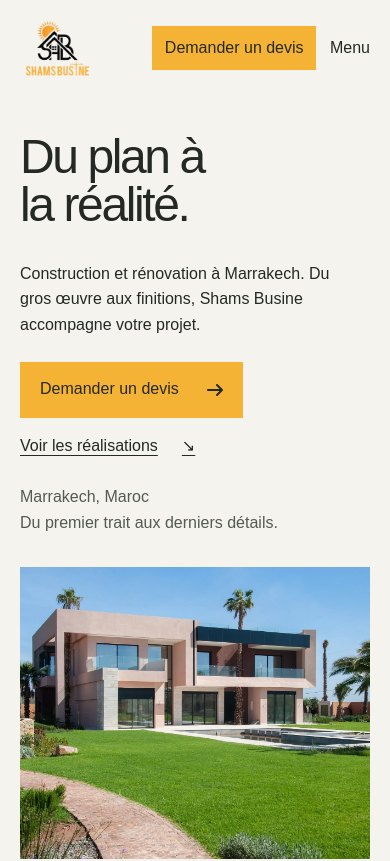
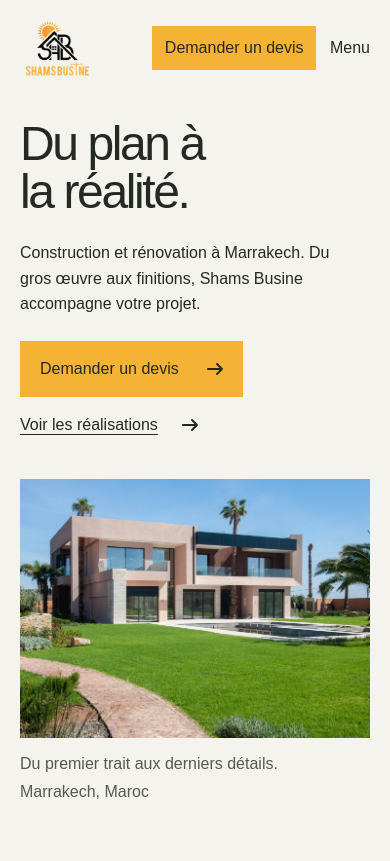
Before and after one commit to yassinejoundi/shamsbusine, a Next.js app: page / in a window 390 px wide. Shown: the top 861 px of the page. Built offline with nearby package versions, Linux system fonts and the light colour scheme; a web font is replaced by a local one.

Commit message:
feat(home): sharpen mobile enquiry flow

```diff
--- a/app/globals.css
+++ b/app/globals.css
@@ -57,12 +57,11 @@ section[id] { scroll-margin-block-start: 1.5rem; }
 .header-quote { min-height: 48px; }
 .mobile-menu { display: none; }
 .hero { padding-block-start: 2rem; }
-.hero h1 { margin-block-end: 3rem; }
-.hero-grid { display: grid; grid-template-columns: minmax(0, .8fr) minmax(0, 1.8fr); gap: 3.5rem; }
+.hero h1 { margin-block-end: 2.5rem; }
+.hero-grid { display: grid; grid-template-columns: minmax(0, .7fr) minmax(0, 1.9fr); gap: 3.5rem; }
 .hero-copy { display: flex; flex-direction: column; align-items: flex-start; }
-.hero-description { max-width: 33ch; }
+.hero-description { max-width: 31ch; font-size: 1.125rem; line-height: 1.6; }
 .hero-actions { margin-block-start: 2rem; display: flex; flex-direction: column; align-items: flex-start; gap: .6rem; }
-.hero-location { margin-block-start: auto; padding-block-start: 3rem; color: var(--secondary); }
 .photo { position: relative; overflow: hidden; background: var(--surface); }
 .photo img { object-fit: cover; }
 .hero-photo { aspect-ratio: 1.8; }
@@ -78,6 +77,7 @@ figcaption { display: flex; flex-wrap: wrap; justify-content: space-between; gap
 .work-portrait img { object-position: 34% center; }
 .work-portrait-figure figcaption { display: block; }
 .work-portrait-figure figcaption span { display: block; }
+.work-grid figcaption span:first-child { color: var(--ink); font-weight: 500; }
 .services { background: var(--ink); color: var(--ground); padding-block: 6rem; }
 .services-layout { display: grid; grid-template-columns: minmax(0, .9fr) minmax(0, 1.1fr); gap: 8%; }
 .services-intro p { margin-block: 2rem 1.5rem; max-width: 32ch; }
@@ -118,7 +118,7 @@ details > p { padding-block-start: 1rem; max-width: 53ch; }
 .contact-links { display: flex; flex-direction: column; align-items: flex-start; gap: .75rem; margin-block-start: 2rem; }
 .contact-links > a { display: inline-flex; align-items: center; min-height: 44px; gap: .7rem; overflow-wrap: anywhere; }
 .contact-links svg { width: 1rem; }
-.quote-form { display: flex; flex-direction: column; gap: 1.25rem; }
+.quote-form { display: flex; flex-direction: column; gap: 1.25rem; background: var(--ground); padding: 2rem; }
 .form-row { display: grid; grid-template-columns: minmax(0, 1fr) minmax(0, 1fr); gap: 1.25rem; }
 .quote-form label { display: flex; flex-direction: column; gap: .5rem; min-width: 0; font-weight: 500; }
 input, select, textarea { display: block; width: 100%; min-width: 0; border: 1px solid var(--input-edge); border-radius: 0; background: var(--ground); color: var(--ink); padding: .75rem; font-size: 1rem; font-weight: 400; }
@@ -136,9 +136,10 @@ textarea::placeholder { color: var(--secondary); }
 .footer-logo img { width: 85px; height: auto; }
 .footer-top nav, .footer-contact { display: flex; flex-direction: column; align-items: flex-start; gap: .3rem; }
 .footer-top nav a, .footer-contact a { display: flex; align-items: center; min-height: 36px; overflow-wrap: anywhere; }
+.footer-contact .footer-quote { color: var(--accent); margin-block-end: .6rem; min-height: 44px; }
 .footer-signature { font-size: clamp(2.9rem, 12.9vw, 12.5rem); line-height: 1.2; letter-spacing: -.065em; font-weight: 500; margin-block: 3rem 2rem; max-width: none; }
 .footer-bottom { display: flex; justify-content: space-between; align-items: center; gap: 1rem; flex-wrap: wrap; }
-.footer-bottom a { min-height: 44px; display: inline-flex; align-items: center; }
+.footer-bottom a { min-height: 44px; display: inline-flex; align-items: center; gap: 1rem; }
 
 @media (max-width: 1099px) {
   .site-header { min-height: 105px; position: relative; flex-wrap: wrap; }
@@ -155,8 +156,7 @@ textarea::placeholder { color: var(--secondary); }
   .mobile-menu[open] .menu-glyph::after { inset-block-start: 9px; transform: rotate(-45deg); }
   .hero-grid { grid-template-columns: minmax(0, 1fr) minmax(0, 1.4fr); gap: 2rem; }
   .hero-photo { aspect-ratio: 1.1; }
-  .hero-figure figcaption span:last-child { display: none; }
-  .hero-location { padding-block-start: 1.5rem; }
+  .hero-figure figcaption { flex-direction: column; }
   .services-layout { gap: 5%; }
   .service-list details { padding: 1rem; }
   .process-layout { gap: 5%; }
@@ -174,13 +174,12 @@ textarea::placeholder { color: var(--secondary); }
   .mobile-menu summary { font-size: 1rem; }
   .menu-glyph { display: none; }
   .mobile-menu nav { flex-direction: column; gap: .4rem; }
-  .hero { padding-block-start: 2.3rem; }
-  .hero h1 { max-width: 12ch; margin-block-end: 2rem; letter-spacing: -.05em; }
+  .hero { padding-block-start: 1.5rem; }
+  .hero h1 { max-width: 12ch; margin-block-end: 1.5rem; letter-spacing: -.05em; }
   .hero-grid, .section-intro, .work-grid, .services-layout, .process-layout, .company-layout, .questions, .quote-layout { grid-template-columns: minmax(0, 1fr); gap: 2rem; }
-  .hero-description { max-width: 37ch; }
+  .hero-description { max-width: 37ch; font-size: 1rem; }
   .hero-actions { margin-block-start: 1.5rem; gap: .4rem; }
-  .hero-location { margin-block-start: 1rem; padding-block-start: 0; }
-  .hero-photo { aspect-ratio: 1.2; }
+  .hero-photo { aspect-ratio: 1.35; }
   .hero-figure figcaption { max-width: 30ch; }
   .section-intro { margin-block-end: 2rem; }
   .section-intro > p { justify-self: start; max-width: 37ch; }
@@ -201,6 +200,7 @@ textarea::placeholder { color: var(--secondary); }
   .faq-list details { padding-inline: 1rem; }
   .quote-copy > p { margin-block-start: 1.5rem; }
   .form-row { grid-template-columns: minmax(0, 1fr); }
+  .quote-form { padding: 1.25rem; }
   .site-footer { padding-block-start: 3rem; }
   .footer-top { grid-template-columns: minmax(0, 1fr) minmax(0, 1.4fr); gap: 2rem 1rem; }
   .footer-contact { grid-column: auto; }
@@ -217,6 +217,7 @@ textarea::placeholder { color: var(--secondary); }
 }
 
 @media (prefers-reduced-motion: no-preference) {
+  html { scroll-behavior: smooth; }
   .button { transition: background-color 150ms ease-out, transform 150ms ease-out; }
   .button:not(:disabled):active { transform: scale(.96); }
 }
--- a/components/home/Company.tsx
+++ b/components/home/Company.tsx
@@ -1,4 +1,5 @@
 import Image from "next/image";
+import { Arrow } from "@/components/site/Arrow";
 
 export function Company() {
   return (
@@ -8,7 +9,7 @@ export function Company() {
           <h2 id="company-title" data-reveal>L’exigence,<br />sur le terrain.</h2>
           <p data-reveal>Basée à Marrakech, Shams Busine intervient sur des projets résidentiels, commerciaux et professionnels, de la structure aux finitions.</p>
           <p data-reveal>Notre approche : une coordination attentive, des échanges clairs et le soin du détail. La qualité d’exécution et la sécurité guident notre travail au quotidien.</p>
-          <a className="text-link" href="#devis" data-reveal>Parler avec notre équipe <span aria-hidden="true">↗</span></a>
+          <a className="text-link" href="#devis" data-reveal>Parler avec notre équipe <Arrow /></a>
         </div>
         <figure data-reveal>
           <div className="photo company-photo"><Image src="/images/chantier-maconnerie.webp" alt="Bâtiment en cours de construction, maçonnerie en briques et structure en béton avec échafaudage" fill sizes="(max-width: 699px) 100vw, 46vw" /></div>
--- a/components/home/Hero.tsx
+++ b/components/home/Hero.tsx
@@ -10,15 +10,14 @@ export function Hero() {
           <p className="hero-description" data-reveal>Construction et rénovation à Marrakech. Du gros œuvre aux finitions, Shams Busine accompagne votre projet.</p>
           <div className="hero-actions" data-reveal>
             <a href="#devis" className="button">Demander un devis <Arrow /></a>
-            <a href="#realisations" className="text-link">Voir les réalisations <span aria-hidden="true">↘</span></a>
+            <a href="#realisations" className="text-link">Voir les réalisations <Arrow /></a>
           </div>
-          <p className="hero-location" data-reveal>Marrakech, Maroc<br />Du premier trait aux derniers détails.</p>
         </div>
         <figure className="hero-figure" data-reveal>
           <div className="photo hero-photo">
             <Image src="/images/villa-jardin.webp" alt="Villa aux façades roses, grandes baies vitrées et jardin planté de palmiers" fill sizes="(max-width: 699px) 100vw, 68vw" preload />
           </div>
-          <figcaption><span>Construire des lieux. Soigner les détails.</span><span aria-hidden="true">Shams Busine ↗</span></figcaption>
+          <figcaption><span>Du premier trait aux derniers détails.</span><span>Marrakech, Maroc</span></figcaption>
         </figure>
       </div>
     </section>
--- a/components/home/QuoteSection.tsx
+++ b/components/home/QuoteSection.tsx
@@ -2,6 +2,7 @@ import { FontAwesomeIcon } from "@fortawesome/react-fontawesome";
 import { faPhone } from "@fortawesome/free-solid-svg-icons";
 import { contact } from "@/lib/site";
 import { QuoteForm } from "./QuoteForm";
+import { Arrow } from "@/components/site/Arrow";
 
 export function QuoteSection() {
   return (
@@ -9,10 +10,10 @@ export function QuoteSection() {
       <div className="frame quote-layout">
         <div className="quote-copy">
           <h2 id="quote-title" data-reveal>Parlons de<br />votre projet.</h2>
-          <p data-reveal>Une construction à imaginer, un lieu à transformer ? Donnez-nous les premiers éléments pour préparer notre échange.</p>
+          <p data-reveal>Une construction à imaginer, un lieu à transformer ? Donnez-nous les premiers éléments pour préparer notre échange.</p>
           <div className="contact-links" data-reveal>
             <a href={contact.phoneHref}><FontAwesomeIcon icon={faPhone} aria-hidden="true" /> {contact.phone}</a>
-            <a className="text-link" href={contact.whatsapp}>Échanger sur WhatsApp <span aria-hidden="true">↗</span></a>
+            <a className="text-link" href={contact.whatsapp}>Échanger sur WhatsApp <Arrow /></a>
             <a href={`mailto:${contact.email}`}>{contact.email}</a>
           </div>
         </div>
--- a/components/home/Services.tsx
+++ b/components/home/Services.tsx
@@ -1,3 +1,5 @@
+import { Arrow } from "@/components/site/Arrow";
+
 const services = [
   { title: "Gros œuvre & étanchéité", text: "Terrassement, fondations, béton armé et maçonnerie. Protection des toitures, terrasses et sous-sols par des travaux d’étanchéité adaptés au projet." },
   { title: "Second œuvre & techniques", text: "Plomberie, réseaux sanitaires, électricité et courants faibles. Chauffage, ventilation et climatisation, en coordination avec les autres corps de métier." },
@@ -12,7 +14,7 @@ export function Services() {
         <div className="services-intro">
           <h2 id="services-title" data-reveal>À chaque étape,<br />le bon métier.</h2>
           <p data-reveal>Construire, transformer, rénover. Des compétences complémentaires, réunies autour de votre projet.</p>
-          <a className="text-link" href="#devis" data-reveal>Discuter de vos travaux <span aria-hidden="true">↗</span></a>
+          <a className="text-link" href="#devis" data-reveal>Discuter de vos travaux <Arrow /></a>
         </div>
         <div className="service-list">
           {services.map(({ title, text }, index) => (
--- a/components/site/SiteFooter.tsx
+++ b/components/site/SiteFooter.tsx
@@ -1,6 +1,9 @@
 import Image from "next/image";
 import Link from "next/link";
 import { contact, navigation } from "@/lib/site";
+import { FontAwesomeIcon } from "@fortawesome/react-fontawesome";
+import { faArrowUp } from "@fortawesome/free-solid-svg-icons";
+import { Arrow } from "./Arrow";
 
 export function SiteFooter() {
   return (
@@ -15,12 +18,13 @@ export function SiteFooter() {
             {navigation.slice(1).map(({ href, label }) => <a href={href} key={href}>{label}</a>)}
           </nav>
           <div className="footer-contact">
+            <Link className="text-link footer-quote" href="/#devis">Parlons de votre projet <Arrow /></Link>
             <a href={contact.phoneHref}>{contact.phone}</a>
             <a href={`mailto:${contact.email}`}>{contact.email}</a>
           </div>
         </div>
         <p className="footer-signature">Shams Busine.</p>
-        <div className="footer-bottom"><p>© 2026 Shams Busine</p><a href="#contenu">Revenir en haut ↑</a></div>
+        <div className="footer-bottom"><p>© 2026 Shams Busine</p><a href="#contenu">Revenir en haut <FontAwesomeIcon icon={faArrowUp} className="arrow-icon" aria-hidden="true" /></a></div>
       </div>
     </footer>
   );
```
